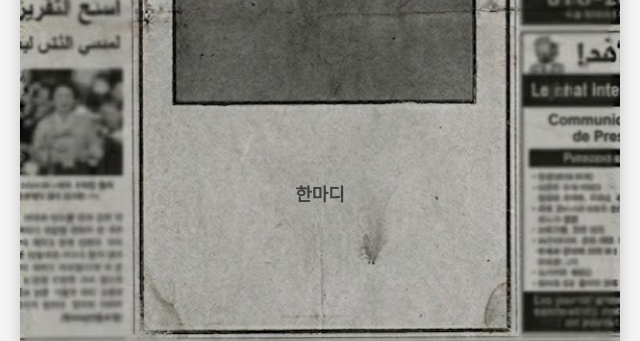
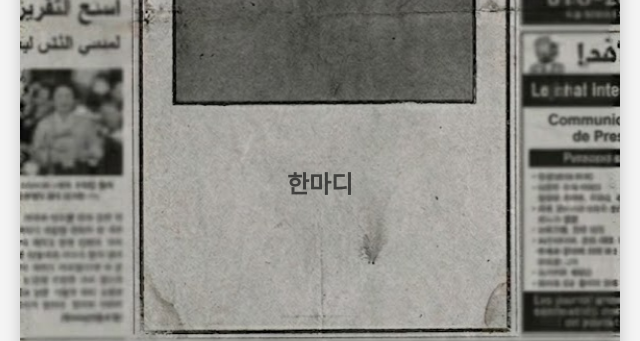
Before and after one commit to ebatbatba1-oss/gpgp, a plain HTML site: page index.html in a window 1280 px wide. Shown: the part 531-872 px from the top of the page, 320-960 px from the left. Drawn offline with Linux system fonts and the light colour scheme.

Commit message:
Update style.css

```diff
--- a/style.css
+++ b/style.css
@@ -84,17 +84,17 @@ body {
 
 /* 3. 한마디 입력칸 (하단 흰색 영역) */
 .comment-box {
-    top: 56.5%;
+    top: 54.5%; /* 사진과의 간격을 거의 밀착되도록 위로 끌어올림 */
     left: 21%;
     width: 58%;
-    height: 19.5%;
+    height: 21.5%; /* 시작 위치가 올라간 만큼 아래쪽 영역 유지를 위해 높이 증가 */
     display: flex;
     align-items: center;
     justify-content: center;
     text-align: center;
     color: #000000;
     font-weight: bold;
-    font-size: clamp(14px, 3.5vw, 18px);
+    font-size: clamp(18px, 4.5vw, 24px); /* 폰트 크기를 눈에 띄게 대폭 키움 */
     line-height: 1.5;
     word-break: break-word;
     padding: 10px;
```
